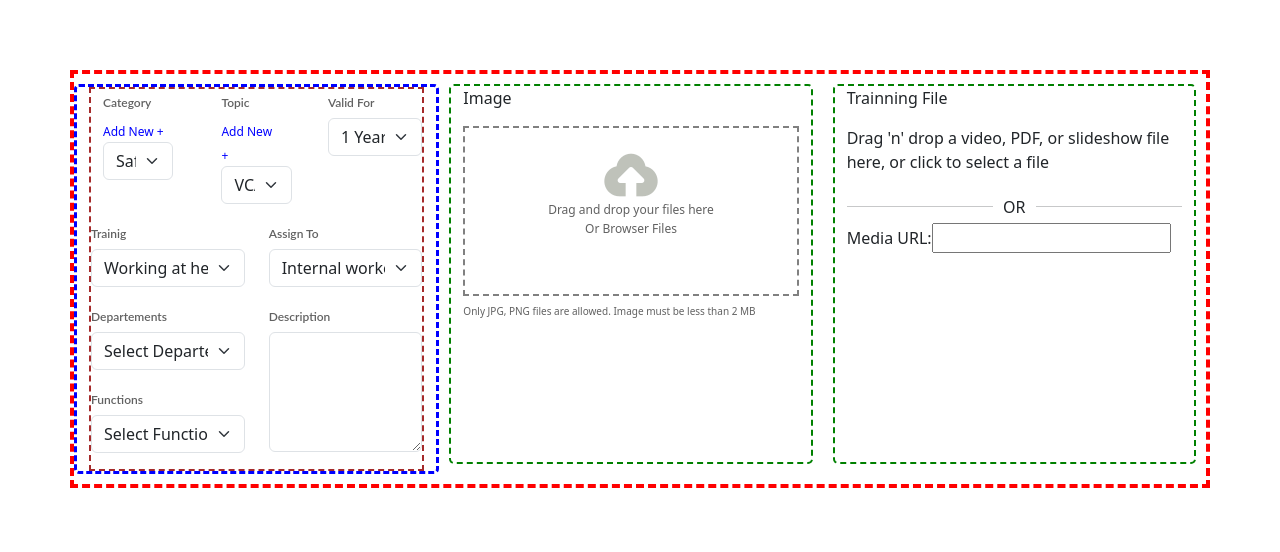
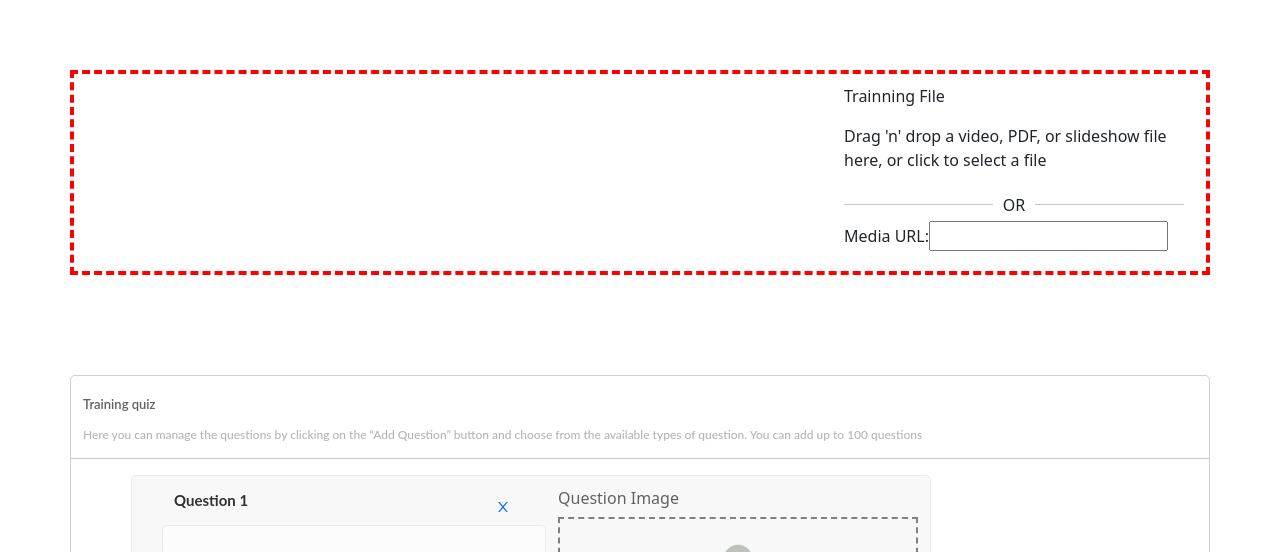
Before and after one commit to dasileker/react-app-newelec, a React (Create React App) app: page / in a window 1280 px wide. Shown: the part 362-914 px from the top of the page. Built offline with nearby package versions, Linux system fonts and the light colour scheme.

Commit message:
add selectform and uploadimage css's

```diff
--- a/src/components/Criteria/Criteria.js
+++ b/src/components/Criteria/Criteria.js
@@ -7,23 +7,23 @@ import styles from './Criteria.module.css';
 
 const Criteria = () => {
   return (
-    <section>
+    // <section className={styles.section}>
       <Container className={styles.container}>
         <Row className=''>
           <Col className={styles.first_column}>
-            < SelectionFrom />
+            {/* < SelectionFrom /> */}
           </Col>
           <Col className={styles.border2}>
-            <p>Image</p>
-            < ImageUploader />
+            {/* <p>Image</p> */}
+            {/* < ImageUploader /> */}
           </Col>
-          <Col className={styles.border2}>
+          <Col className={styles.border3}>
             <p>Trainning File</p>
             < FileUploader />
           </Col>
         </Row>
       </Container>
-    </section>
+    // </section>
 
   )
 }
--- a/src/components/Criteria/Criteria.module.css
+++ b/src/components/Criteria/Criteria.module.css
@@ -1,10 +1,10 @@
-.div {
-  /* width: 570px; */
-  /* border: 3px dashed yellow; */
+.section {
+  /* width: 1100px; */
+  border: 3px dashed yellow;;
 }
 
 .first_column {
-  border: 3px dashed blue;
+  /* border: 3px dashed blue; */
   border-radius: 5px;
   /* margin: 10px; */
   /* width: 200px; */
@@ -15,16 +15,17 @@
   border: 4px dashed red;
   padding: 10px;
   margin: 100px;
+  width: 1100px;
 }
 
 .border2 {
-  border: 2px dashed green;
+  /* border: 2px dashed green; */
   border-radius: 5px;
   margin: 10px;
 }
 
 .border3 {
-  border: 2px dashed purple;
+  /* border: 2px dashed purple; */
   border-radius: 5px;
   margin: 10px;
 }
--- a/src/components/Criteria/ImageUploader/ImageUploader.js
+++ b/src/components/Criteria/ImageUploader/ImageUploader.js
@@ -1,4 +1,5 @@
 import React, { useState } from 'react';
+import { Col } from 'reactstrap';
 import Dropzone from 'react-dropzone';
 import styles from './ImageUploader.module.css';
 
@@ -12,7 +13,7 @@ const ImageUploader = () => {
   };
 
   return (
-    <div className={styles.imageUploader}>
+    <Col className={styles.imageUploader}>
       <Dropzone onDrop={onDrop} accept=".pdf,.doc,docx,.text">
         {({ getRootProps, getInputProps }) => (
           <div {...getRootProps()}>
@@ -27,7 +28,7 @@ const ImageUploader = () => {
         <div style={{ color: 'green' }} className={styles.load}>File succe dssfully uploaded! {file && <p>{file.name}</p>}</div>
       )}
       <p className={styles.p}>Only JPG, PNG files are allowed. Image must be less than 2 MB</p>
-    </div>
+    </Col>
   );
 }
 
--- a/src/components/Criteria/SelectionForm/Selection.module.css
+++ b/src/components/Criteria/SelectionForm/Selection.module.css
@@ -1,5 +1,5 @@
 .selectForm {
-  width: 100%;
+  width: 200%;
   height: 100%;
   border: 2px dashed brown;
 }
@@ -11,6 +11,10 @@
   font-size: 12px;
   line-height: 14px;
   color: #616161;
+}
+
+.valid {
+  width: 40px;
 }
 
 .sub {
--- a/src/components/Criteria/SelectionForm/SelectionFrom.js
+++ b/src/components/Criteria/SelectionForm/SelectionFrom.js
@@ -78,7 +78,7 @@ const SelectionFrom = () => {
         <Col>
           <FormGroup>
             <Label className={styles.drop}>Valid For</Label>
-            <Input type="select" value={select3} onChange={(e) => setSelect3(e.target.value)}>
+            <Input className={styles.valid} type="select" value={select3} onChange={(e) => setSelect3(e.target.value)}>
               <option value="Option 1" className={styles.sub}>1 Year</option>
               <option value="Option 2" className={styles.sub}>2 Years</option>
               <option value="Option 3" className={styles.sub}>3 Years</option>
```
